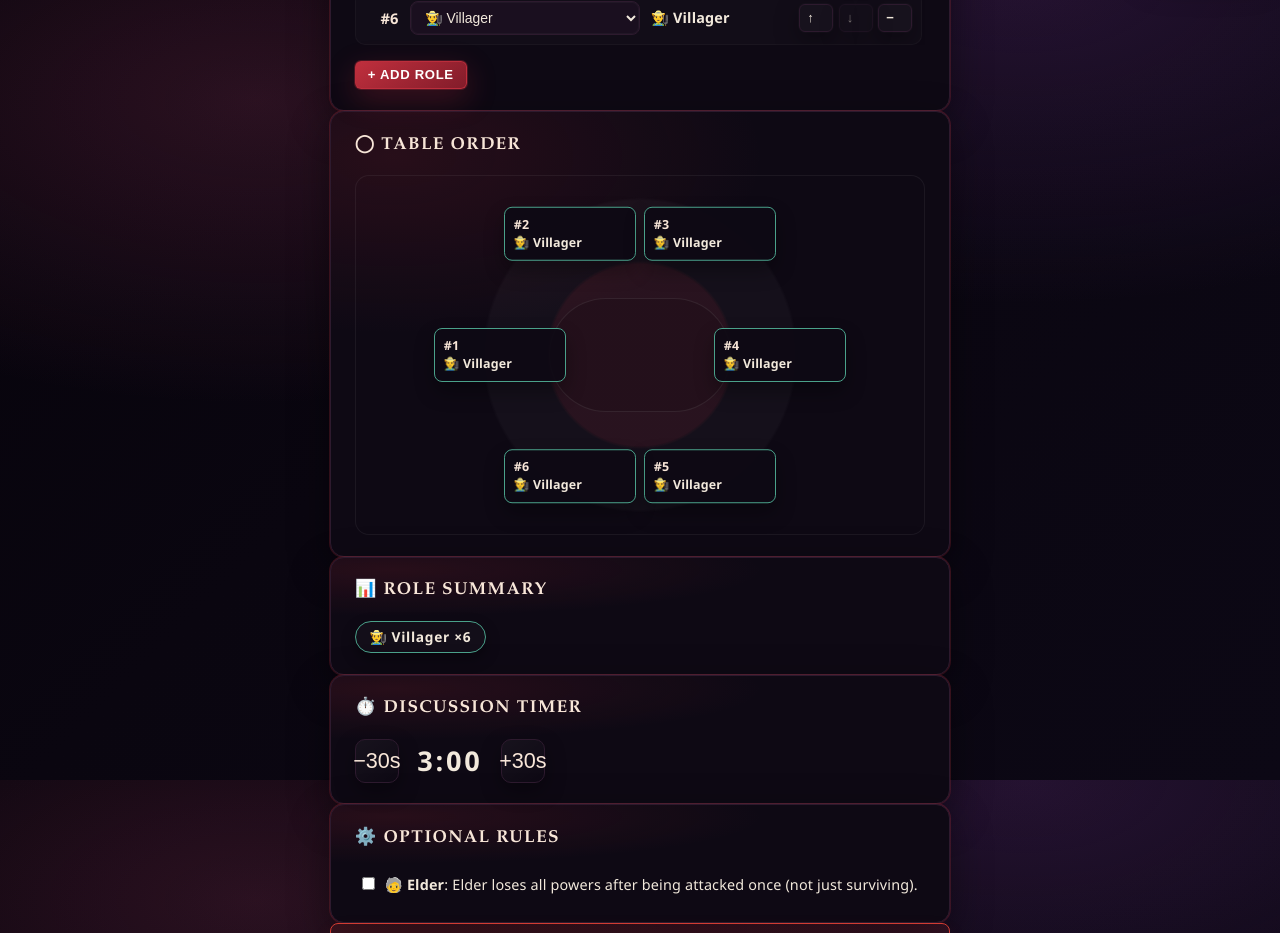
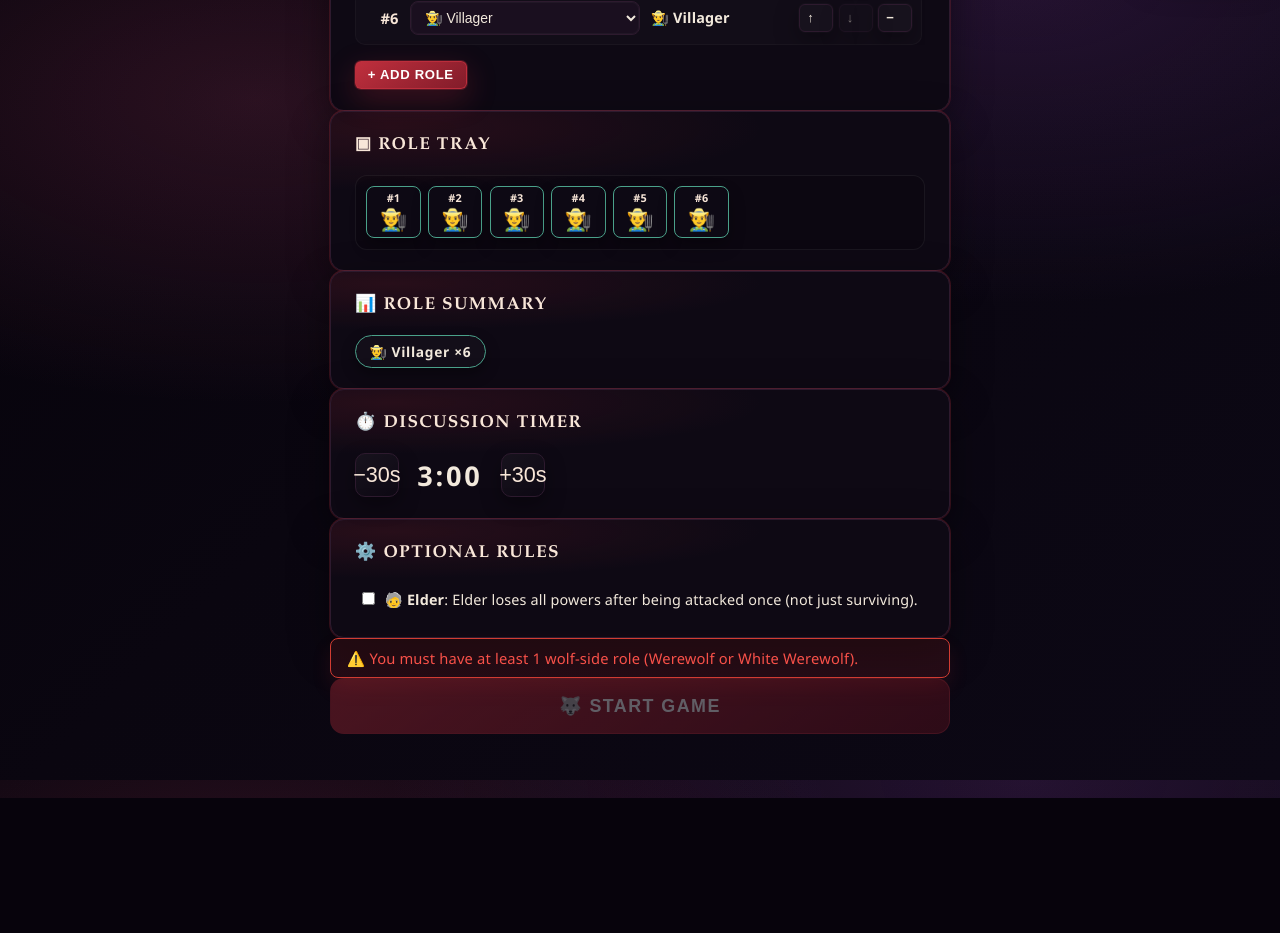
Before and after one commit to Panacota96/loupgarous, a React (Vite) app: page / in a window 1280 px wide. Shown: the part 820-1753 px from the top of the page. After the commit the page ends 1618 px from the top, so only its background shows below. Built offline with nearby package versions, Linux system fonts and the light colour scheme.

Commit message:
feat: replace table preview with role tray

```diff
--- a/src/components/Setup/SetupScreen.tsx
+++ b/src/components/Setup/SetupScreen.tsx
@@ -1,4 +1,4 @@
-import { useState, useCallback, type CSSProperties } from 'react';
+import { useState, useCallback } from 'react';
 import { useGameStore } from '../../store/gameStore';
 import { SETUP_ROLE_IDS, SETUP_ROLES, getRoleName, getRoleTexts } from '../../data/roles';
 import RoleReference from '../Roles/RoleReference';
@@ -296,25 +296,24 @@ export default function SetupScreen() {
           </section>
 
           <section className="setup-section">
-            <h2>◯ {t.setup.tablePreview}</h2>
-            <div className="table-preview" data-testid="table-preview">
+            <h2>▣ {t.setup.roleTray}</h2>
+            <div className="role-tray" data-testid="role-tray" aria-label={t.setup.roleTray}>
               {roleAssignment.slice(0, playerCount).map((roleId, i) => {
                 const role = SETUP_ROLES.find((r) => r.id === roleId);
-                const style = {
-                  '--seat-index': i,
-                  '--seat-count': playerCount,
-                } as CSSProperties;
+                const roleName = role ? getRoleName(role, language) : roleId;
                 return (
                   <div
                     key={`${roleId}-${i}`}
-                    className={`table-seat camp-${role?.camp ?? 'neutral'}`}
-                    style={style}
-                    data-testid={`table-seat-${i}`}
+                    className={`role-tray-chip camp-${role?.camp ?? 'neutral'}`}
+                    data-testid={`role-tray-seat-${i}`}
+                    title={`#${i + 1} ${roleName}`}
+                    aria-label={`#${i + 1} ${roleName}`}
                   >
-                    <span className="table-seat-number">#{i + 1}</span>
-                    <span className="table-seat-role">
-                      {role ? `${role.emoji} ${getRoleName(role, language)}` : roleId}
+                    <span className="role-tray-number">#{i + 1}</span>
+                    <span className="role-tray-emoji" aria-hidden="true">
+                      {role?.emoji ?? '❔'}
                     </span>
+                    <span className="sr-only">{roleName}</span>
                   </div>
                 );
               })}
--- a/src/i18n.ts
+++ b/src/i18n.ts
@@ -15,7 +15,7 @@ interface Strings {
     discussionTimer: string;
     optionalRules: string;
     orderedRoles: string;
-    tablePreview: string;
+    roleTray: string;
     addRole: string;
     removeRole: string;
     moveUp: string;
@@ -274,7 +274,7 @@ const translations: Record<Language, Strings> = {
       discussionTimer: 'Discussion Timer',
       optionalRules: 'Optional Rules',
       orderedRoles: 'Ordered Roles',
-      tablePreview: 'Table Order',
+      roleTray: 'Role Tray',
       addRole: 'Add role',
       removeRole: 'Remove role',
       moveUp: 'Move up',
@@ -578,7 +578,7 @@ const translations: Record<Language, Strings> = {
       discussionTimer: 'Minuteur de discussion',
       optionalRules: 'Règles optionnelles',
       orderedRoles: 'Rôles ordonnés',
-      tablePreview: 'Ordre de table',
+      roleTray: 'Plateau des rôles',
       addRole: 'Ajouter un rôle',
       removeRole: 'Retirer le rôle',
       moveUp: 'Monter',
--- a/src/styles/setup.css
+++ b/src/styles/setup.css
@@ -336,61 +336,53 @@
   align-self: flex-start;
 }
 
-.table-preview {
-  position: relative;
-  min-height: 360px;
+.role-tray {
+  display: grid;
+  grid-template-columns: repeat(auto-fill, minmax(54px, 1fr));
+  gap: 0.45rem;
+  padding: 0.65rem;
   border: 1px solid rgba(255,255,255,0.06);
-  border-radius: 14px;
-  background:
-    radial-gradient(circle at 50% 50%, rgba(185,42,58,0.12) 0 27%, transparent 28%),
-    radial-gradient(circle at 50% 50%, rgba(255,255,255,0.03) 0 46%, transparent 47%);
-  overflow: hidden;
+  border-radius: 12px;
+  background: rgba(0,0,0,0.14);
 }
-.table-preview::before {
-  content: '';
-  position: absolute;
-  inset: 34%;
-  border-radius: 999px;
-  border: 1px solid rgba(255,255,255,0.08);
-  background: rgba(0,0,0,0.12);
-}
-.table-seat {
-  position: absolute;
-  left: 50%;
-  top: 50%;
-  width: clamp(92px, 18vw, 132px);
-  min-height: 54px;
-  display: flex;
-  flex-direction: column;
-  justify-content: center;
-  gap: 0.2rem;
-  padding: 0.45rem 0.55rem;
+.role-tray-chip {
+  min-width: 0;
+  min-height: 52px;
+  display: grid;
+  grid-template-rows: auto 1fr;
+  place-items: center;
+  gap: 0.1rem;
+  padding: 0.35rem 0.25rem;
   border: 1px solid var(--border);
   border-radius: 8px;
-  background: rgba(14,9,20,0.92);
-  transform:
-    translate(-50%, -50%)
-    rotate(calc(360deg / var(--seat-count) * var(--seat-index) - 90deg))
-    translateY(clamp(-140px, -28vw, -112px))
-    rotate(calc(-360deg / var(--seat-count) * var(--seat-index) + 90deg));
-  box-shadow: 0 10px 20px rgba(0,0,0,0.32);
+  background: rgba(14,9,20,0.9);
+  box-shadow: 0 8px 16px rgba(0,0,0,0.28);
 }
-.table-seat-number {
+.role-tray-number {
   color: #f8e6d8;
   font-weight: 800;
-  font-size: 0.78rem;
+  font-size: 0.68rem;
+  line-height: 1;
 }
-.table-seat-role {
-  color: var(--text);
-  font-size: 0.78rem;
-  font-weight: 700;
-  line-height: 1.2;
-  overflow-wrap: anywhere;
+.role-tray-emoji {
+  font-size: 1.35rem;
+  line-height: 1;
 }
-.table-seat.camp-village { border-color: rgba(46,160,67,0.5); }
-.table-seat.camp-werewolves { border-color: rgba(218,54,51,0.55); }
-.table-seat.camp-ambiguous { border-color: rgba(110,118,129,0.55); }
-.table-seat.camp-loner { border-color: rgba(147,51,234,0.55); }
+.role-tray-chip.camp-village { border-color: rgba(46,160,67,0.5); }
+.role-tray-chip.camp-werewolves { border-color: rgba(218,54,51,0.55); }
+.role-tray-chip.camp-ambiguous { border-color: rgba(110,118,129,0.55); }
+.role-tray-chip.camp-loner { border-color: rgba(147,51,234,0.55); }
+.sr-only {
+  position: absolute;
+  width: 1px;
+  height: 1px;
+  padding: 0;
+  margin: -1px;
+  overflow: hidden;
+  clip: rect(0, 0, 0, 0);
+  white-space: nowrap;
+  border: 0;
+}
 
 /* Role summary */
 .role-summary {
@@ -483,13 +475,7 @@
   .role-select { width: 100%; }
   .role-slot-label { width: 100%; }
   .role-slot-actions { width: 100%; justify-content: flex-end; }
-  .table-preview { min-height: 420px; }
-  .table-seat {
-    width: 92px;
-    transform:
-      translate(-50%, -50%)
-      rotate(calc(360deg / var(--seat-count) * var(--seat-index) - 90deg))
-      translateY(-165px)
-      rotate(calc(-360deg / var(--seat-count) * var(--seat-index) + 90deg));
-  }
+  .role-tray { grid-template-columns: repeat(5, minmax(0, 1fr)); }
+  .role-tray-chip { min-height: 48px; }
+  .role-tray-emoji { font-size: 1.25rem; }
 }
```
Also changed, not shown: 1 other file (tests, documents, lock files or other folders).
